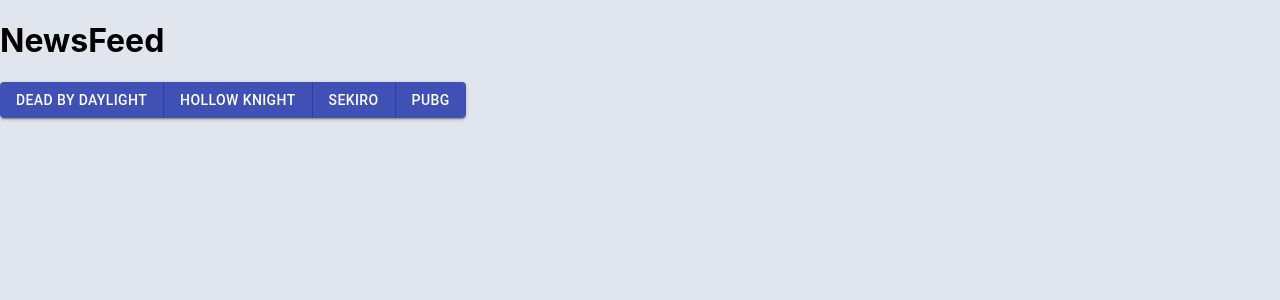
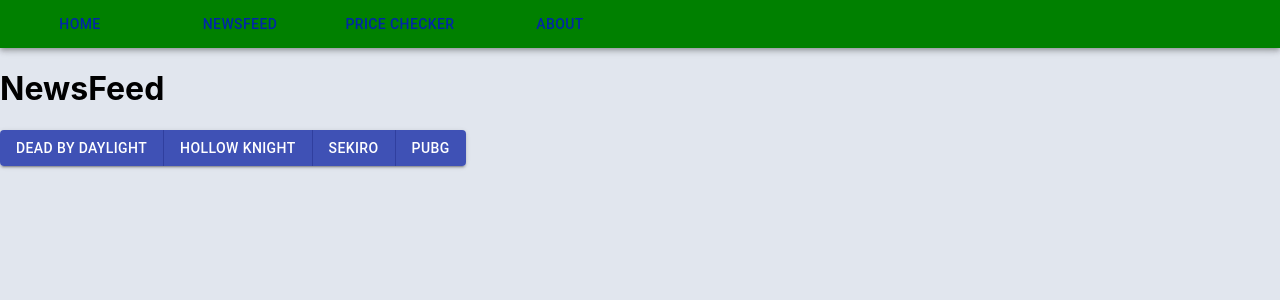
Before and after one commit to JayoMayoKayo/BrainStation-Capstone, a React (Create React App) app in the folder client/: page /newsFeed in a window 1280 px wide. Shown: the top 300 px of the page. Built offline with nearby package versions, Linux system fonts and the light colour scheme.

Commit message:
got styling of the material ui components working

```diff
--- a/client/src/App.js
+++ b/client/src/App.js
@@ -6,11 +6,11 @@
 import PriceChecker from './components/PriceChecker/PriceChecker.js';
 import About from './components/About/About.js';
 
-
 class App extends React.Component {
   render() {
     return (
       <>
+
         <Router>
           <Switch>
             <Route exact path="/" component={HomePage}></Route>
--- a/client/src/components/About/About.js
+++ b/client/src/components/About/About.js
@@ -1,9 +1,13 @@
 import React from 'react';
+
+//Components
+import Navbar from '../Navbar/Navbar.js';
 
 class About extends React.Component {
   render() {
     return (
       <>
+        <Navbar />
         <h1>About</h1>
       </>
     );
--- a/client/src/components/Navbar/Navbar.js
+++ b/client/src/components/Navbar/Navbar.js
@@ -1,27 +1,37 @@
 import React from 'react';
 import { Link } from 'react-router-dom';
 
+//Material Ui Components
+import { withStyles } from '@material-ui/core/styles';
 import AppBar from '@material-ui/core/AppBar';
 import Tabs from '@material-ui/core/Tabs';
 import Tab from '@material-ui/core/Tab';
 
+//Components
+
+
+//Component Stylings
+const styles = {
+  navbarMenu: {
+    backgroundColor: 'green'
+  }
+};
 
 class Navbar extends React.Component {
   render() {
+    const{ classes } = this.props;
     return (
-      <>
         <div className="navbar">
-          <AppBar position="static" color="#ffffff">
+          <AppBar className={classes.navbarMenu} position="static">
             <Tabs>
-              <Tab label="Home"></Tab>
+              <Link to="/"><Tab label="Home" /></Link>
               <Link to="/newsFeed"><Tab label="Newsfeed" /></Link>
-              <Tab label="Item Two"></Tab>
-              <Tab label="Item Three"></Tab>
+              <Link to="/pricechecker"><Tab label="Price Checker" /></Link>
+              <Link to="/about"><Tab label="About" /></Link>
             </Tabs>
           </AppBar>
         </div>
-      </>
     );
   }
 }
-export default Navbar;
+export default withStyles(styles)(Navbar);
--- a/client/src/components/NewsFeed/NewsFeed.js
+++ b/client/src/components/NewsFeed/NewsFeed.js
@@ -3,6 +3,9 @@
 //Material-ui components
 import ButtonGroup from '@material-ui/core/ButtonGroup';
 import Button from '@material-ui/core/Button';
+
+//Components
+import Navbar from '../Navbar/Navbar.js';
 
 class NewsFeed extends React.Component {
   state = {
@@ -16,6 +19,7 @@
   render() {
     return (
       <>
+        <Navbar />
         <h1>NewsFeed</h1>
         <ButtonGroup variant="contained" color="primary">
           <Button onClick={() => {this.getGameNews()}}>Dead By Daylight</Button>
--- a/client/src/components/PriceChecker/PriceChecker.js
+++ b/client/src/components/PriceChecker/PriceChecker.js
@@ -1,9 +1,14 @@
 import React from 'react';
+
+
+//Components
+import Navbar from '../Navbar/Navbar.js';
 
 class PriceChecker extends React.Component {
   render() {
     return (
       <>
+        <Navbar />
         <h1>PriceChecker</h1>
       </>
     );
```
